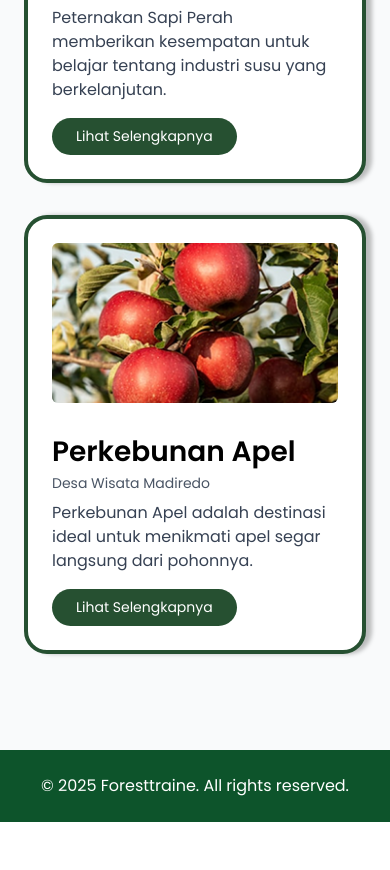
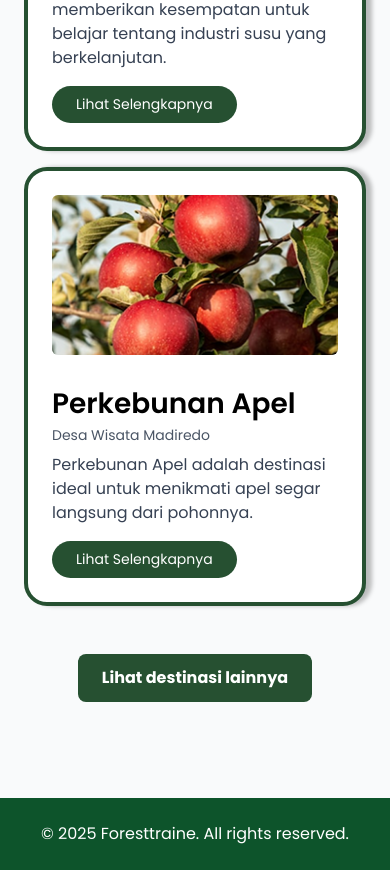
Before and after one commit to Putra-pkwl03/foresttrainewebapps, a Next.js app: page / in a window 390 px wide. Shown: the part 2389-3259 px from the top of the page. Before the commit the page ends 3211 px from the top, so only its background shows below. Built offline with nearby package versions, Linux system fonts and the light colour scheme.

Commit message:
menyesuikan responsive

```diff
--- a/app/components/DestinationSection.tsx
+++ b/app/components/DestinationSection.tsx
@@ -34,11 +34,17 @@ export default function DestinationSection() {
     Temukan Destinasi Edukasi Lingkungan Hidup
   </h2>
 
-      <div className="grid grid-cols-1 sm:grid-cols-2 md:grid-cols-4 gap-8">
+  <div className="grid grid-cols-1 sm:grid-cols-2 md:grid-cols-4 gap-4 justify-items-center">
     {destinations.map((d, i) => (
       <DestinationCard key={i} {...d} />
     ))}
   </div>
+
+  <div className="mt-12 flex justify-center">
+    <button className="bg-[#265031] hover:bg-[#377247] text-white font-bold text-[16px] px-6 py-3 rounded-lg transition duration-300 cursor-pointer">
+      Lihat destinasi lainnya
+    </button>
+  </div>
 </section>
   );
 }
```
Lines whose indentation alone changed are shown as unchanged.
